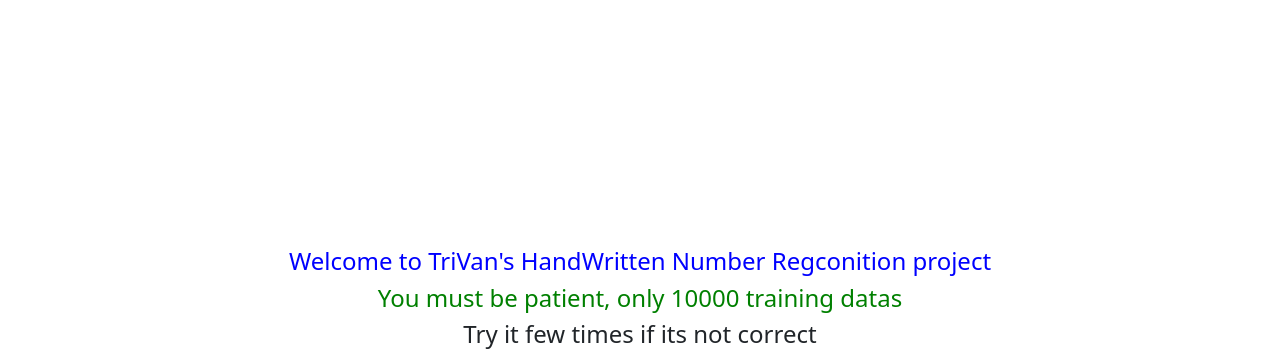
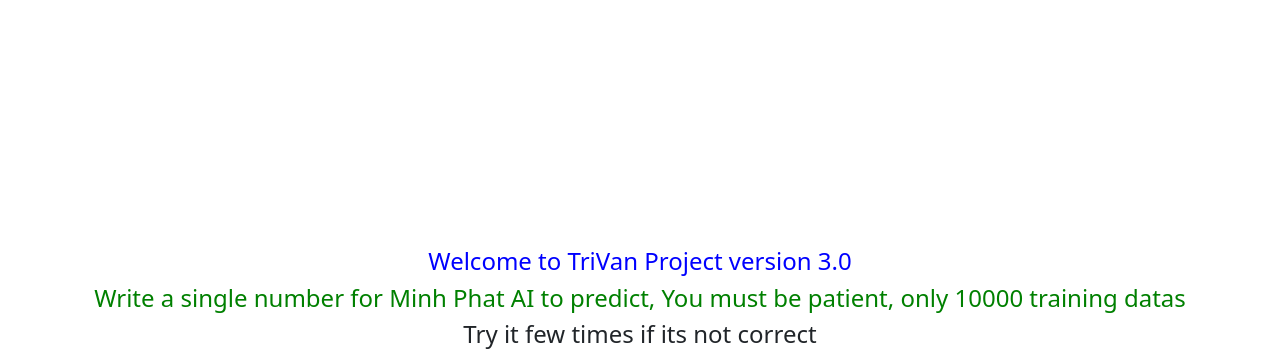
Before and after one commit to trivankute/HandWrittenRegconitionWeb, a PHP site: page / in a window 1280 px wide. Shown: the top 357 px of the page. Run offline with PHP 8.4, Linux system fonts and the light colour scheme; some libraries are stand-ins or nearby versions.

Commit message:
html a little bit again

```diff
--- a/index.html
+++ b/index.html
@@ -13,8 +13,8 @@
     <section class="vh-100">
         <div class="container h-100 d-flex flex-column align-items-center justify-content-center">
             <h4 id="text" style="color:green; display:none;">Add successfully</h4>
-            <h4 id="text" style="color:blue;">Welcome to TriVan's HandWritten Number Regconition project</h4>
-            <h4 id="text" style="color:green;">You must be patient, only 10000 training datas</h4>
+            <h4 id="text" style="color:blue;">Welcome to TriVan Project version 3.0</h4>
+            <h4 id="text" style="color:green;">Write a single number for Minh Phat AI to predict, You must be patient, only 10000 training datas</h4>
             <h4 id="text" style="">Try it few times if its not correct</h4>
             <canvas id="canvas"></canvas>
             <div class="d-flex mt-2 align-items-center justify-content-center">
--- a/index.php
+++ b/index.php
@@ -17,8 +17,8 @@ $conn = $db->connect();
     <section class="vh-100">
         <div class="container h-100 d-flex flex-column align-items-center justify-content-center">
             <h4 id="text" style="color:green; display:none;">Add successfully</h4>
-            <h4 id="text" style="color:blue;">Welcome to TriVan's HandWritten Number Regconition project</h4>
-            <h4 id="text" style="color:green;">You must be patient, only 10000 training datas</h4>
+            <h4 id="text" style="color:blue;">Welcome to TriVan Project version 3.0</h4>
+            <h4 id="text" style="color:green;">Write a single number for Minh Phat AI to predict, You must be patient, only 10000 training datas</h4>
             <h4 id="text" style="">Try it few times if its not correct</h4>
             <canvas id="canvas"></canvas>
             <div class="d-flex mt-2 align-items-center justify-content-center">
```
